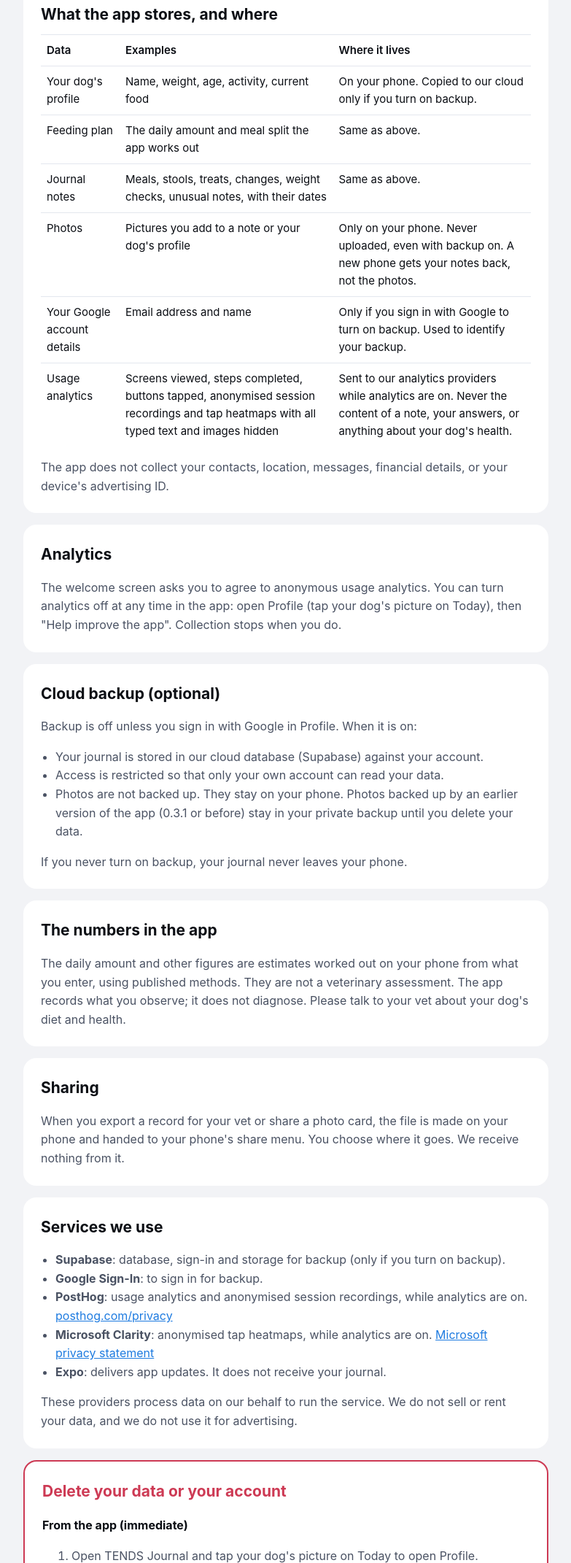
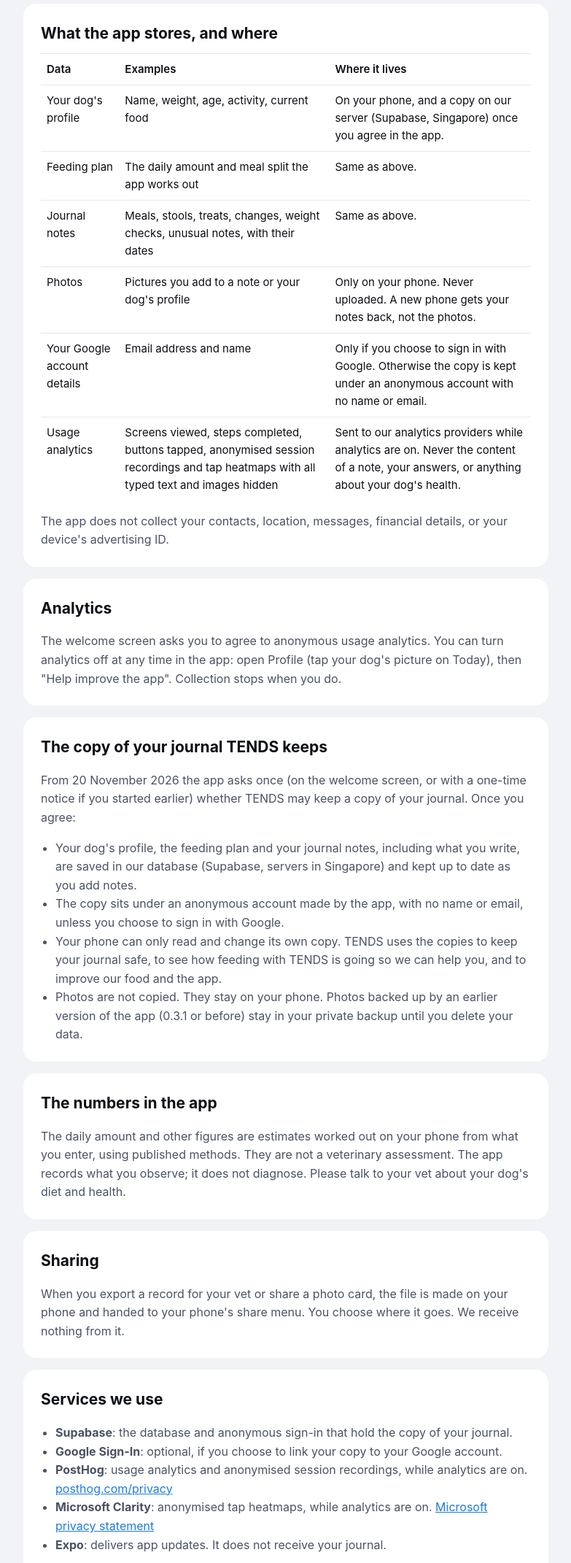
Before and after one commit to tendsmall/journal-privacy, a plain HTML site: page index.html in a window 1280 px wide. Shown: the part 578-2720 px from the top of the page at 73% size, without its empty margins (248-1031 px from the left). Drawn offline with Linux system fonts and the light colour scheme.

Commit message:
Privacy notice 3: TENDS keeps a copy of the journal once the parent agrees (20 Nov 2026)

```diff
--- a/index.html
+++ b/index.html
@@ -42,25 +42,25 @@
 </header>
 
 <main class="wrap">
-  <p class="meta">Last updated: 28 October 2026<br>
+  <p class="meta">Last updated: 20 November 2026<br>
   App: TENDS Journal (Android, package com.tendsmall.core), developer "tendsmall" on Google Play<br>
   Data controller: Kariva Plant Bakes Private Limited, P/9, 1F, Plot 18, Satpur MIDC Road, Nashik, Maharashtra 422007, India<br>
   Contact: <a href="mailto:chan@tendsmall.com">chan@tendsmall.com</a></p>
 
   <section>
     <h2>The short version</h2>
-    <p class="short">TENDS Journal is a private feeding journal for your dog. Everything you enter stays on your phone unless you choose to back it up. We don't show ads and we don't sell your data. Analytics can be turned off at any time. You can delete everything from inside the app.</p>
+    <p class="short">TENDS Journal is a feeding journal for your dog. Your journal is on your phone, and once you agree in the app, TENDS keeps a copy on its server so it is safe if your phone is lost and so we can help you with feeding. Photos never leave your phone. We don't show ads and we don't sell your data. Analytics can be turned off at any time. You can delete everything from inside the app.</p>
   </section>
 
   <section>
     <h2>What the app stores, and where</h2>
     <table>
       <tr><th>Data</th><th>Examples</th><th>Where it lives</th></tr>
-      <tr><td>Your dog's profile</td><td>Name, weight, age, activity, current food</td><td>On your phone. Copied to our cloud only if you turn on backup.</td></tr>
+      <tr><td>Your dog's profile</td><td>Name, weight, age, activity, current food</td><td>On your phone, and a copy on our server (Supabase, Singapore) once you agree in the app.</td></tr>
       <tr><td>Feeding plan</td><td>The daily amount and meal split the app works out</td><td>Same as above.</td></tr>
       <tr><td>Journal notes</td><td>Meals, stools, treats, changes, weight checks, unusual notes, with their dates</td><td>Same as above.</td></tr>
-      <tr><td>Photos</td><td>Pictures you add to a note or your dog's profile</td><td>Only on your phone. Never uploaded, even with backup on. A new phone gets your notes back, not the photos.</td></tr>
-      <tr><td>Your Google account details</td><td>Email address and name</td><td>Only if you sign in with Google to turn on backup. Used to identify your backup.</td></tr>
+      <tr><td>Photos</td><td>Pictures you add to a note or your dog's profile</td><td>Only on your phone. Never uploaded. A new phone gets your notes back, not the photos.</td></tr>
+      <tr><td>Your Google account details</td><td>Email address and name</td><td>Only if you choose to sign in with Google. Otherwise the copy is kept under an anonymous account with no name or email.</td></tr>
       <tr><td>Usage analytics</td><td>Screens viewed, steps completed, buttons tapped, anonymised session recordings and tap heatmaps with all typed text and images hidden</td><td>Sent to our analytics providers while analytics are on. Never the content of a note, your answers, or anything about your dog's health.</td></tr>
     </table>
     <p>The app does not collect your contacts, location, messages, financial details, or your device's advertising ID.</p>
@@ -72,14 +72,14 @@
   </section>
 
   <section>
-    <h2>Cloud backup (optional)</h2>
-    <p>Backup is off unless you sign in with Google in Profile. When it is on:</p>
+    <h2>The copy of your journal TENDS keeps</h2>
+    <p>From 20 November 2026 the app asks once (on the welcome screen, or with a one-time notice if you started earlier) whether TENDS may keep a copy of your journal. Once you agree:</p>
     <ul>
-      <li>Your journal is stored in our cloud database (Supabase) against your account.</li>
-      <li>Access is restricted so that only your own account can read your data.</li>
-      <li>Photos are not backed up. They stay on your phone. Photos backed up by an earlier version of the app (0.3.1 or before) stay in your private backup until you delete your data.</li>
+      <li>Your dog's profile, the feeding plan and your journal notes, including what you write, are saved in our database (Supabase, servers in Singapore) and kept up to date as you add notes.</li>
+      <li>The copy sits under an anonymous account made by the app, with no name or email, unless you choose to sign in with Google.</li>
+      <li>Your phone can only read and change its own copy. TENDS uses the copies to keep your journal safe, to see how feeding with TENDS is going so we can help you, and to improve our food and the app.</li>
+      <li>Photos are not copied. They stay on your phone. Photos backed up by an earlier version of the app (0.3.1 or before) stay in your private backup until you delete your data.</li>
     </ul>
-    <p>If you never turn on backup, your journal never leaves your phone.</p>
   </section>
 
   <section>
@@ -95,8 +95,8 @@
   <section>
     <h2>Services we use</h2>
     <ul>
-      <li><strong>Supabase</strong>: database, sign-in and storage for backup (only if you turn on backup).</li>
-      <li><strong>Google Sign-In</strong>: to sign in for backup.</li>
+      <li><strong>Supabase</strong>: the database and anonymous sign-in that hold the copy of your journal.</li>
+      <li><strong>Google Sign-In</strong>: optional, if you choose to link your copy to your Google account.</li>
       <li><strong>PostHog</strong>: usage analytics and anonymised session recordings, while analytics are on. <a href="https://posthog.com/privacy">posthog.com/privacy</a></li>
       <li><strong>Microsoft Clarity</strong>: anonymised tap heatmaps, while analytics are on. <a href="https://privacy.microsoft.com/privacystatement">Microsoft privacy statement</a></li>
       <li><strong>Expo</strong>: delivers app updates. It does not receive your journal.</li>
@@ -112,12 +112,12 @@
       <li>Scroll to the bottom and tap <strong>Delete my data</strong>.</li>
       <li>Confirm with <strong>Delete everything</strong>.</li>
     </ol>
-    <p>This permanently deletes your dog's profile, plan, journal notes and photos from your phone and, if backup was on, from our cloud. It cannot be undone.</p>
+    <p>This permanently deletes your dog's profile, plan, journal notes and photos from your phone and our copy on the server. It cannot be undone.</p>
     <h3>Delete your account by email</h3>
     <p>To also delete the sign-in account linked to your Google email, or if you no longer have the app, email <a href="mailto:chan@tendsmall.com?subject=TENDS%20Journal%20account%20deletion">chan@tendsmall.com</a> with the subject "TENDS Journal account deletion", from the email you signed in with. We delete the account and all data linked to it within 30 days and confirm by email.</p>
     <h3>What is deleted, and what is kept</h3>
     <ul>
-      <li>Deleted: dog profile, plan, journal notes, photos, and the backup copy of all of these; on request, your sign-in account (email and name).</li>
+      <li>Deleted: dog profile, plan, journal notes, photos, and our copy of all of these; on request, your sign-in account (email and name, if you used Google).</li>
       <li>Kept: nothing from your journal. Anonymous usage analytics that cannot be linked back to you may remain in our analytics providers under their own retention periods.</li>
     </ul>
   </section>
```
